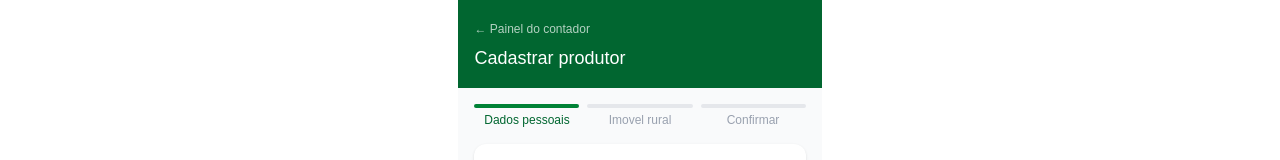
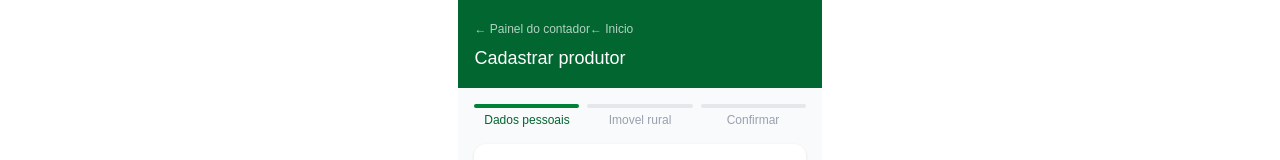
Before and after one commit to civianacv-oss/ruralcaixa-mvp, a Next.js app in the folder frontend/: page /cadastro in a window 1280 px wide. Shown: the top 160 px of the page. Built offline with nearby package versions, Linux system fonts and the light colour scheme.

Commit message:
feat: botao voltar Inicio em todas as paginas

```diff
--- a/frontend/app/cadastro/page.tsx
+++ b/frontend/app/cadastro/page.tsx
@@ -119,6 +119,7 @@ function CadastroContent() {
     <div className="min-h-screen bg-gray-50 max-w-md mx-auto pb-10">
       <div className="bg-green-800 text-white px-4 py-4">
         <a href="/contador" className="text-xs opacity-70">← Painel do contador</a>
+        <a href="/" className="text-xs opacity-70">← Inicio</a>
         <div className="text-lg font-medium mt-1">{modoEdicao ? "Editar produtor" : "Cadastrar produtor"}</div>
       </div>
 
--- a/frontend/app/privacidade/page.tsx
+++ b/frontend/app/privacidade/page.tsx
@@ -3,6 +3,7 @@ export default function Privacidade() {
     <div className="min-h-screen bg-gray-50">
       <div className="bg-green-800 text-white px-4 py-4">
         <div className="max-w-3xl mx-auto">
+          <a href="/" className="text-xs opacity-70 block mb-1">← Inicio</a>
           <div className="text-lg font-medium">RuralCaixa</div>
           <div className="text-sm opacity-70">Política de Privacidade</div>
         </div>
--- a/frontend/app/relatorio/page.tsx
+++ b/frontend/app/relatorio/page.tsx
@@ -104,6 +104,7 @@ function RelatorioContent() {
     <div className="min-h-screen bg-gray-50 max-w-md mx-auto pb-20">
       <div className="bg-green-800 text-white px-4 py-4">
         <a href="/contador" className="text-xs opacity-70">← Voltar</a>
+        <a href="/" className="text-xs opacity-70">← Inicio</a>
         <div className="text-lg font-medium mt-1">LCDPR — {mes}</div>
         <div className="text-xs opacity-70">{produtor?.nome || "Produtor"}</div>
       </div>
```
